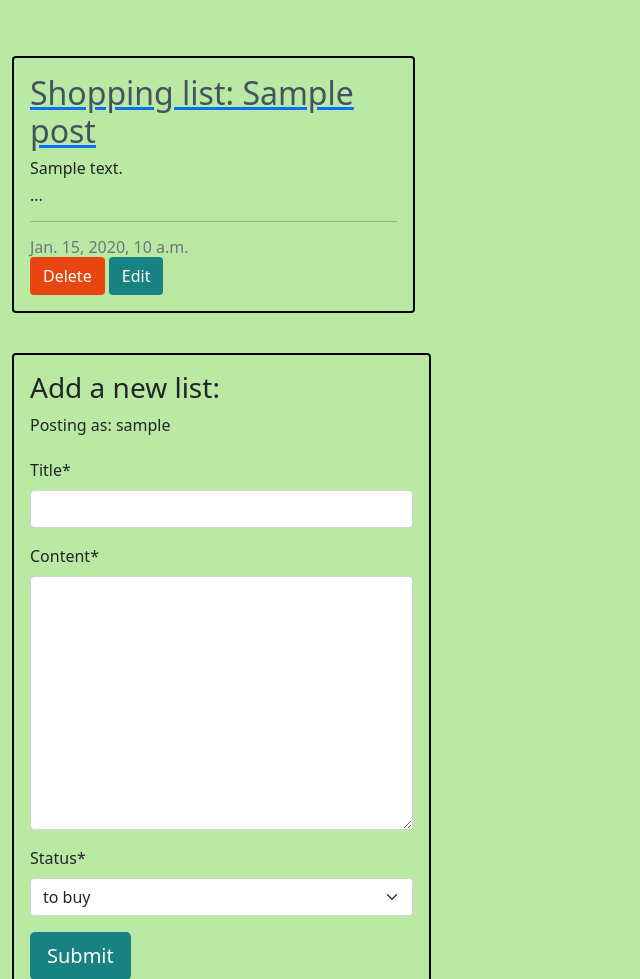
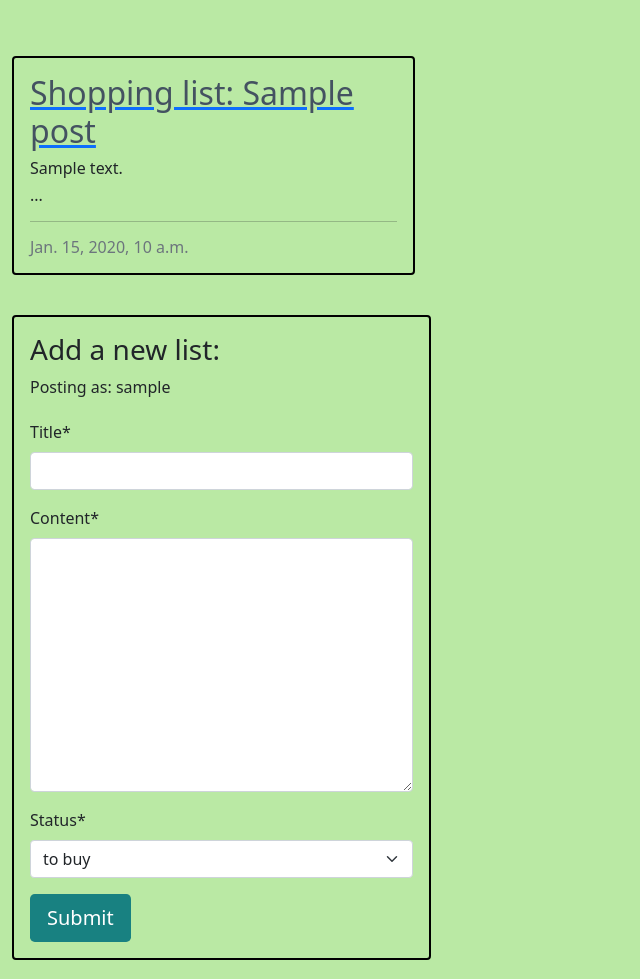
Before and after one commit to Charlie-Lambino-Worthington/shopping-list-app, a Django app: page / in a window 1280 px wide. Shown: the part 56-1035 px from the top of the page, without its empty margins (0-640 px from the left). Run offline with Django 4.2, Linux system fonts and the light colour scheme; a user stored in the database is signed in; tables that the repository leaves empty hold one stand-in row (values such as "Sample post"); some libraries are stand-ins or nearby versions.

Commit message:
remove edit and delete button from index.html

```diff
--- a/shoppinglist/templates/shoppinglist/index.html
+++ b/shoppinglist/templates/shoppinglist/index.html
@@ -23,10 +23,7 @@
                                 <hr>
                                 <p class="card-text text-muted h6">{{ post.created_on }}</p>
                             </div>
-                            {% if user.is_authenticated and post.author == user %}
-                            <button class="btn btn-delete" data-post_id="{{ post.id }}">Delete</button>
-                            <button class="btn btn-edit" data-post_id="{{ post.id }}">Edit</button>
-                            {% endif %}
+
                         </div>
                     </div>
                 </div>
```
